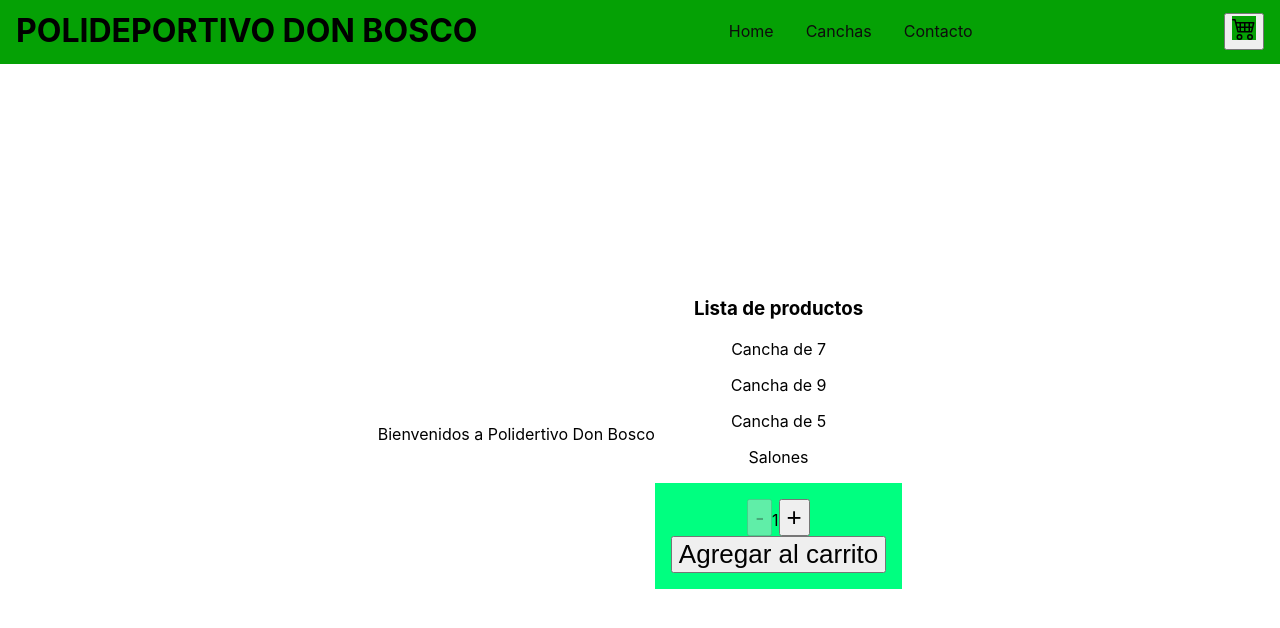
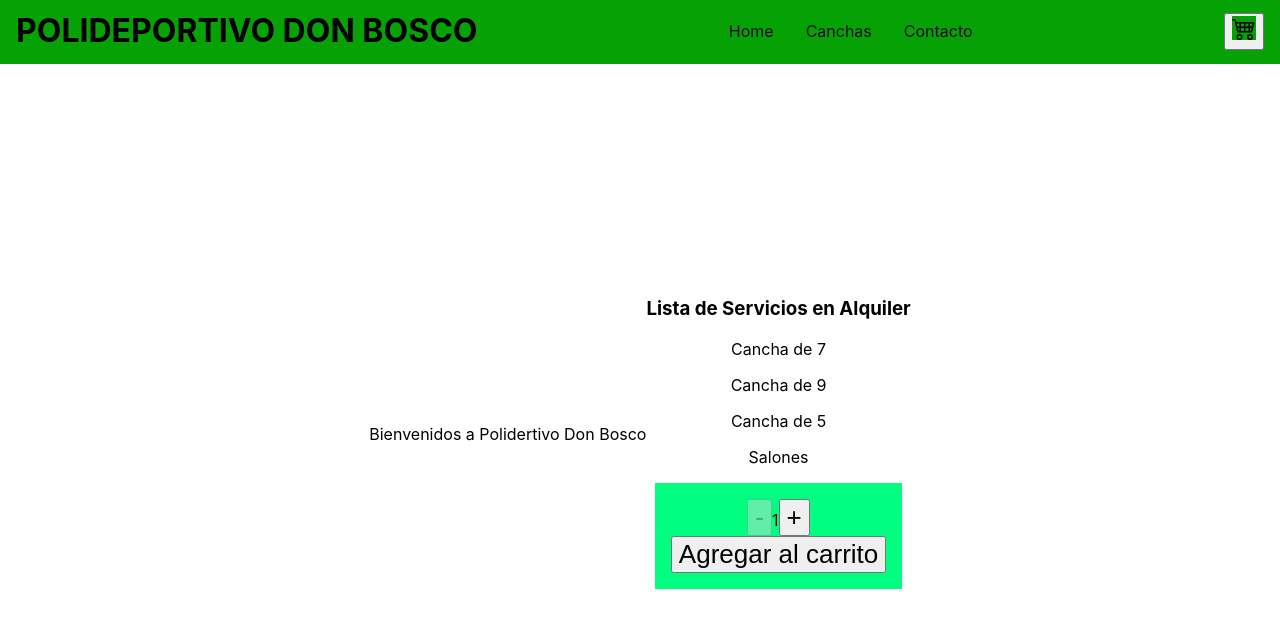
Before and after one commit to gdabenig/reactjspolideportivo, a React (Create React App) app: page / in a window 1280 px wide. Shown: the top 628 px of the page. Built offline with nearby package versions, Linux system fonts and the light colour scheme.

Commit message:
subida ItemList

```diff
--- a/src/components/ItemList.js
+++ b/src/components/ItemList.js
@@ -4,7 +4,7 @@ const ItemList = ({productosLista}) => {
 
     return(
        <div>
-        <h3>Lista de productos</h3>
+        <h3>Lista de Servicios en Alquiler</h3>
         {productosLista.map((producto)=><p key={producto.id}>{producto.name}</p>)}
 
        </div>
--- a/src/components/ItemListContainer.js
+++ b/src/components/ItemListContainer.js
@@ -7,9 +7,9 @@ import ItemList from '../components/ItemList';
 const ItemListContainer = ({greeting}) =>{
     const [productosLista, setproductosLista] = useState([])
     const productos = [
-        {id: '01', name: 'Cancha de 7', precio: '5000', stock: '6'},
-        {id: '02', name: 'Cancha de 9', precio: '4000', stock: '5'},
-        {id: '03', name: 'Cancha de 5', precio: '3000', stock: '7'},
+        {id: '01', name: 'Cancha de 7', precio: '5000', stock: '4'},
+        {id: '02', name: 'Cancha de 9', precio: '4000', stock: '3'},
+        {id: '03', name: 'Cancha de 5', precio: '3000', stock: '2'},
         {id: '04', name: 'Salones', precio: '9500', stock: '2'}
     ]
 
```
